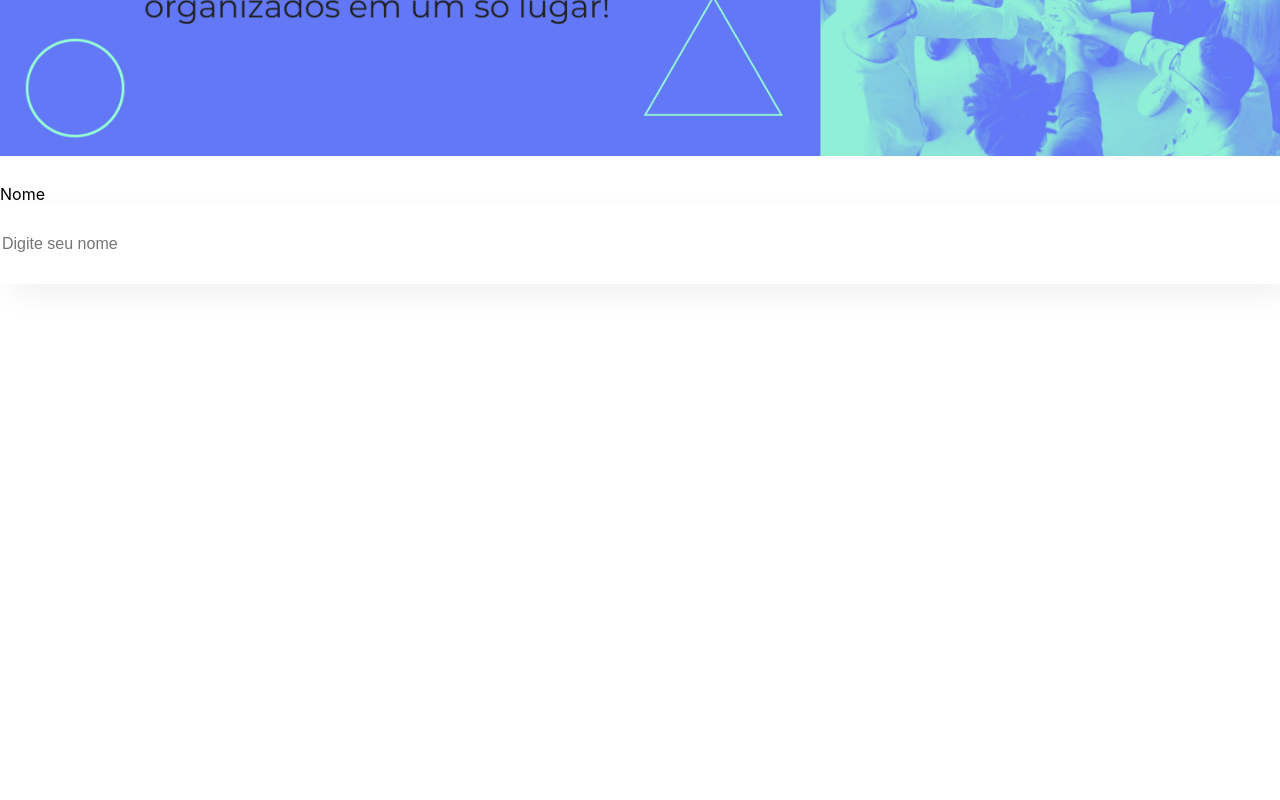
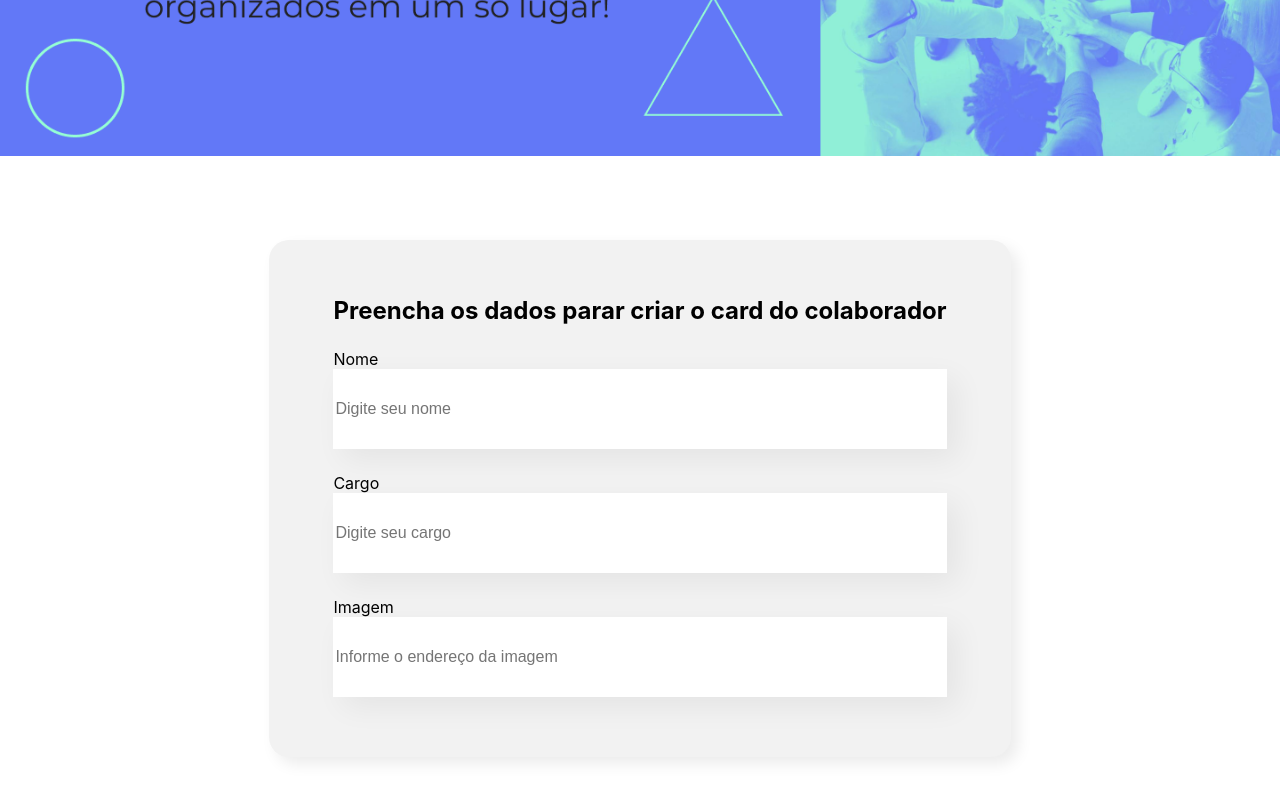
Before and after one commit to Nic0lasSouza/organo-alura, a JavaScript app: page / in a window 1280 px wide. Shown: the part 338-1138 px from the top of the page. Before the commit the page ends 800 px from the top, so only its background shows below. Built offline with nearby package versions, Linux system fonts and the light colour scheme; the HTML template or start-up script is replaced by a standard one.

Commit message:
criacao de campo texto e formulario e lista suspensa em fase de desenvolvimentos

```diff
--- a/src/App.js
+++ b/src/App.js
@@ -1,11 +1,10 @@
 import Banner from './components/Banner';
-import CampoTexto from './components/CampoText';
-
+import Formulario from './components/form';
 function App() {
   return (
     <div className="App">
       <Banner/>
-      <CampoTexto/>
+      <Formulario/>
     </div>
   );
 }
--- a/src/components/CampoText/index.js
+++ b/src/components/CampoText/index.js
@@ -18,11 +18,11 @@ const Input = styled.input`
 const Container =styled.div`
     margin: 24px 0;
 `;
-const CampoTexto = () =>{
+const CampoTexto = (props) =>{
     return(
         <Container>
-            <Nome>Nome</Nome>
-            <Input placeholder="Digite seu nome"/>
+            <Nome>{props.label}</Nome>
+            <Input placeholder={props.placeholder}/>
         </Container>
     )
 }
--- /dev/null
+++ b/src/components/form/index.js
@@ -0,0 +1,28 @@
+import styled from "styled-components";
+import CampoTexto from "../CampoText/index"
+
+const SectionContainer = styled.section`
+    display:flex;
+    justify-content: center;
+    margin: 80px 0;
+`;
+const Form = styled.form`
+    max-width: 80%;
+    background-color: #F2F2F2;
+    border-radius: 20px;
+    padding: 36px 64px;
+    box-shadow:7px 7px 15px rgba(0, 0, 0, 0.08);
+`;
+const Formulario = () => {
+    return (
+        <SectionContainer>
+            <Form>
+                <h2>Preencha os dados parar criar o card do colaborador</h2>
+                <CampoTexto label="Nome" placeholder="Digite seu nome" />
+                <CampoTexto label="Cargo" placeholder="Digite seu cargo" />
+                <CampoTexto label="Imagem" placeholder="Informe o endereço da imagem" />
+            </Form>
+        </SectionContainer>
+    )
+}
+export default Formulario;
```
Also changed, not shown: src/components/ListaSuspensa/index.js (added, +20 -0 lines).
